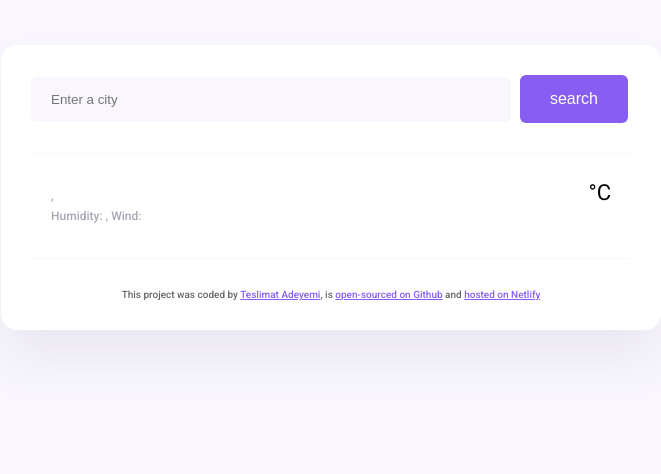
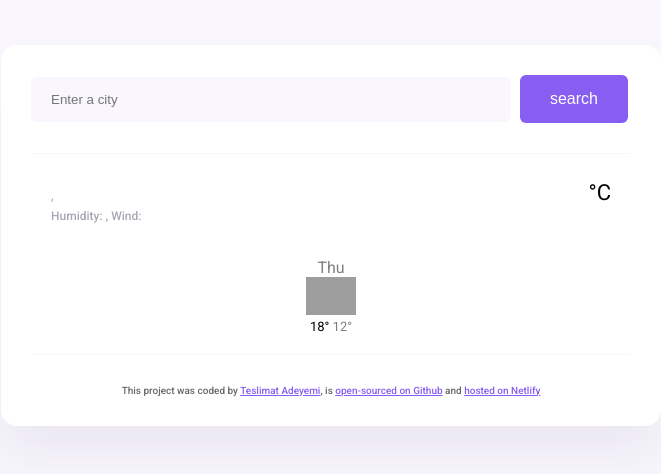
Before and after one commit to Teslimat/weather-application-project, a plain HTML site: page index.html in a window 1280 px wide. Shown: the whole page, without its empty margins (309-970 px from the left). Drawn offline with nearby package versions, Linux system fonts and the light colour scheme; no server answers; grey boxes are pictures that could not be loaded.

Commit message:
added a weather forecast html and css

```diff
--- a/index.html
+++ b/index.html
@@ -45,6 +45,22 @@
             <div class="weather-app-unit">°C</div>
           </div>
         </div>
+
+        <div class="weather-forecast">
+          <div class="row">
+            <div class="col-2">
+              <div class="weather-forecast-date">Thu</div>
+              <img
+                src="http://shecodes-assets.s3.amazonaws.com/api/weather/icons/broken-clouds-day.png"
+                alt=""
+                width="50px" />
+             <div class="weather-forecast-temperatures">
+                <span class="weather-forecast-temperature-max">18°</span>
+                <span class="weather-forecast-temperature-min">12°</span>
+                 </div>
+            </div>
+          </div>
+        </div>
       </main>
 
       <footer>
--- a/src/index.css
+++ b/src/index.css
@@ -86,6 +86,26 @@ main{
     font-size: 22px;
 }
 
+
+.weather-forecast{
+    margin-top: 20px;
+    text-align: center;
+    color: #000;
+}
+
+.weather-forecast-date{
+    font-size: 16px;
+    opacity: 0.5;
+}
+
+.weather-forecast-temperatures{
+    font-size: 13px;
+}
+
+.weather-forecast-temperature-min{
+    opacity: 0.5;
+}
+
 footer {
   border-top: 1px solid #f9f7fd;
   padding: 30px 0 0 0;
```
